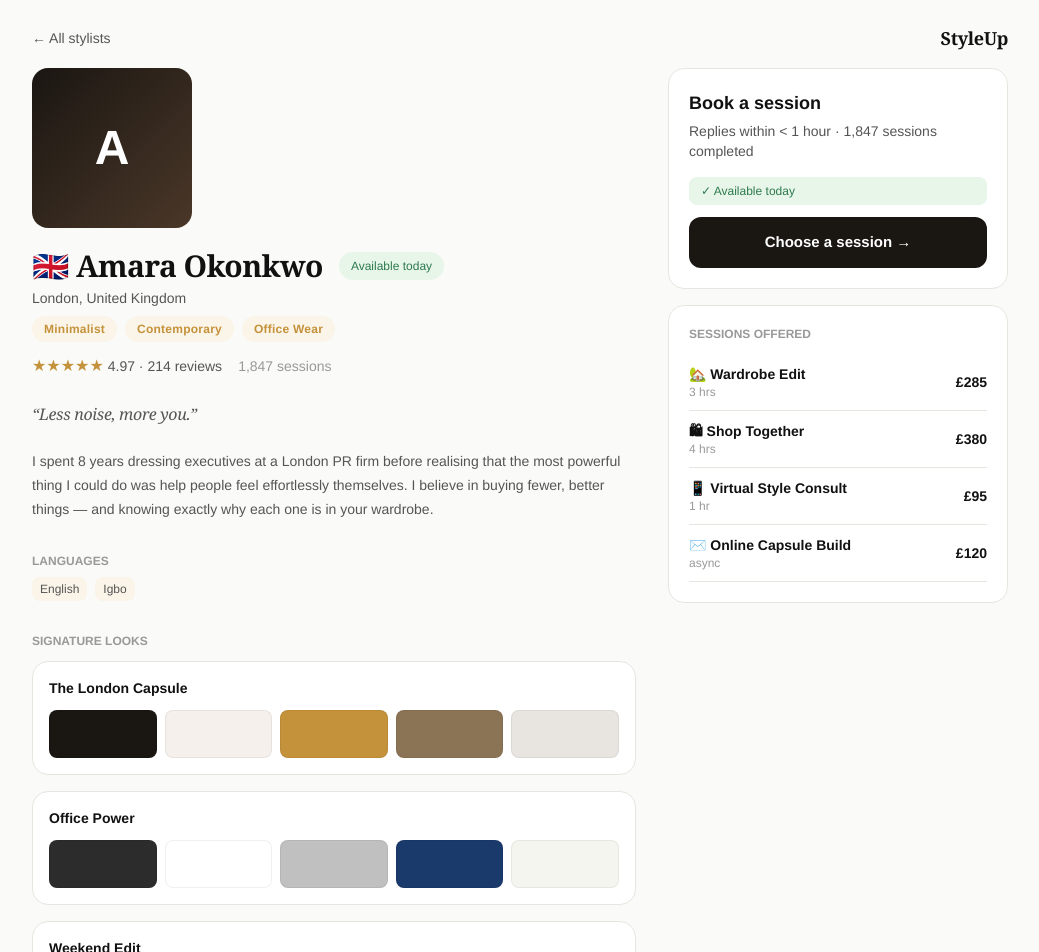
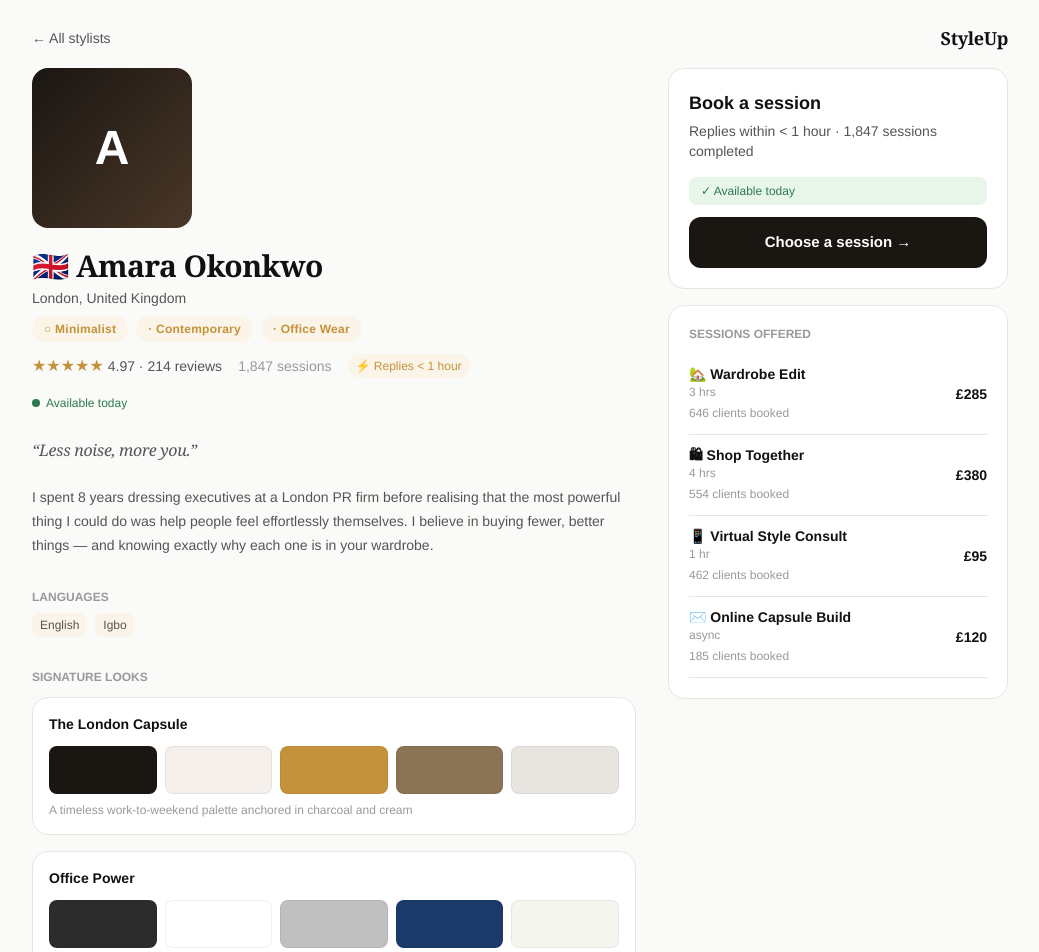
Before and after one commit to xasancodeb/Sales, a Next.js app in the folder styleup/: page /stylist/amara-okonkwo in a window 1280 px wide. Shown: the top 952 px of the page, without its empty margins (120-1159 px from the left). Built offline with nearby package versions, Linux system fonts and the light colour scheme.

Commit message:
Wave 5: stylist profile — specialty icons, response badge, session counts, portfolio descriptions

```diff
--- a/styleup/app/stylist/[id]/StylistClient.tsx
+++ b/styleup/app/stylist/[id]/StylistClient.tsx
@@ -5,6 +5,31 @@ import { useParams, useRouter } from "next/navigation";
 import { useEffect, useState } from "react";
 import { getStylist, SESSION_TYPES, Service, Stylist } from "@/lib/data";
 import { addBooking, availableSlots, formatDate, nextAvailableDates } from "@/lib/booking";
+
+function getSpecialtyIcon(specialty: string): string {
+  const map: Record<string, string> = {
+    "Minimalist": "○",
+    "Classic": "◈",
+    "Streetwear": "◆",
+    "Luxury": "✦",
+    "Bohemian": "✿",
+    "Edgy": "◬",
+    "Sustainable": "♻",
+    "Modest Fashion": "☾",
+    "Bold Colour": "◉",
+    "K-Fashion": "✸",
+  };
+  return map[specialty] ?? "·";
+}
+
+function getPortfolioDescription(label: string): string {
+  const map: Record<string, string> = {
+    "The London Capsule": "A timeless work-to-weekend palette anchored in charcoal and cream",
+    "Office Power": "Sharp corporate dressing for high-stakes environments",
+    "Weekend Edit": "Relaxed Saturday energy with a considered colour story",
+  };
+  return map[label] ?? `Curated colour harmony for ${label}`;
+}
 
 function StarRating({ rating, count }: { rating: number; count?: number }) {
   return (
@@ -308,23 +333,29 @@ export default function StylistClient() {
               <h1 className="serif text-3xl font-bold mb-1">{stylist.flag} {stylist.name}</h1>
               <p className="text-sm" style={{ color: "var(--dim)" }}>{stylist.city}, {stylist.country}</p>
             </div>
-            {stylist.available_today && (
-              <span className="text-xs px-3 py-1.5 rounded-full font-medium"
-                style={{ background: "#E8F5E9", color: "#2D7A4F", marginTop: 4 }}>
-                Available today
-              </span>
-            )}
           </div>
 
           <div className="flex flex-wrap gap-2 mb-3">
             {stylist.specialty.map((sp) => (
-              <span key={sp} className="chip">{sp}</span>
+              <span key={sp} className="chip">{getSpecialtyIcon(sp)} {sp}</span>
             ))}
           </div>
 
-          <div className="flex items-center gap-4 mb-6">
+          <div className="flex items-center gap-4 mb-3 flex-wrap">
             <StarRating rating={stylist.rating} count={stylist.reviews_count} />
             <span className="text-sm" style={{ color: "var(--faint)" }}>{stylist.bookings.toLocaleString()} sessions</span>
+            <span className="text-xs px-2 py-1 rounded-full font-medium" style={{ background: "var(--accent-bg)", color: "var(--accent)" }}>
+              ⚡ Replies {stylist.response_time}
+            </span>
+          </div>
+
+          <div className="mb-6">
+            {stylist.available_today && (
+              <span className="inline-flex items-center gap-1.5 text-xs font-medium" style={{ color: "#2D7A4F" }}>
+                <span className="rounded-full" style={{ width: 8, height: 8, background: "#2D7A4F", display: "inline-block" }} />
+                Available today
+              </span>
+            )}
           </div>
 
           <p className="text-base italic mb-6 serif" style={{ color: "var(--dim)" }}>&ldquo;{stylist.tagline}&rdquo;</p>
@@ -354,6 +385,7 @@ export default function StylistClient() {
                       />
                     ))}
                   </div>
+                  <p className="text-xs mt-2" style={{ color: "var(--faint)" }}>{getPortfolioDescription(p.label)}</p>
                 </div>
               ))}
             </div>
@@ -372,13 +404,16 @@ export default function StylistClient() {
           {step === "idle" && (
             <div className="card p-5 mt-4">
               <p className="text-xs font-semibold mb-3" style={{ color: "var(--faint)" }}>SESSIONS OFFERED</p>
-              {stylist.services.map((sv) => {
+              {stylist.services.map((sv, index) => {
                 const ti = typeInfo(sv.type);
+                const shareWeights = [0.35, 0.30, 0.25, 0.10];
+                const clientCount = Math.round(stylist.bookings * (shareWeights[index] ?? 0.10));
                 return (
                   <div key={sv.name} className="flex items-center justify-between py-2.5" style={{ borderBottom: "1px solid var(--border)" }}>
                     <div>
                       <p className="text-sm font-semibold">{ti.icon} {sv.name}</p>
                       <p className="text-xs" style={{ color: "var(--faint)" }}>{sv.duration}</p>
+                      <span className="text-xs" style={{ color: "var(--faint)" }}>{clientCount} clients booked</span>
                     </div>
                     <p className="text-sm font-bold">{sv.currency}{sv.price.toLocaleString()}</p>
                   </div>
```
